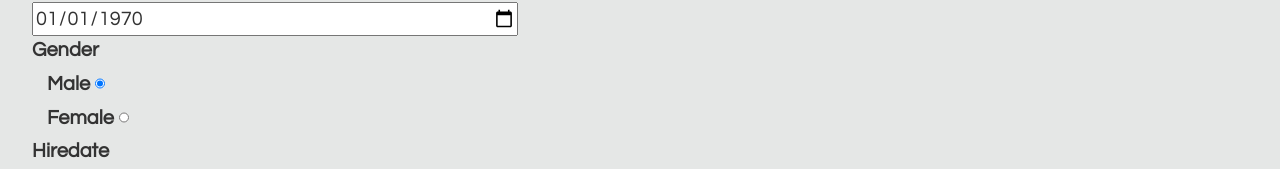
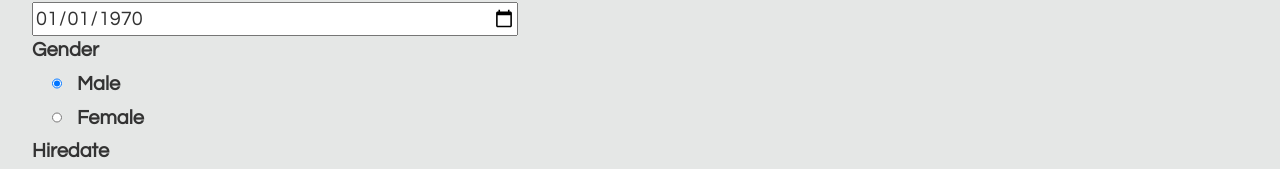
Before and after one commit to Povlsen/Clientside_H2, a React (Create React App) app in the folder h2-app/: page /employees/0 in a window 1280 px wide. Shown: the part 243-412 px from the top of the page. Built offline with nearby package versions, Linux system fonts and the light colour scheme.

Commit message:
Modefy form style

```diff
--- a/h2-app/src/Pages/Adjust Employee/index.js
+++ b/h2-app/src/Pages/Adjust Employee/index.js
@@ -334,12 +334,12 @@ renderSalariesChart() {
               <fieldset className="form-group">
                 <label className="col-form-label gender">Gender</label>
                   <div className="gender-holder">
+                    <input className="form-check-input gender" type="radio" name="gender" id="maleGender" value="M" onChange={this.onChange} onBlur={this.onBlur} checked={this.state.employee.gender === 'M'} />
                     <label className="gender-type-label">Male</label>
-                    <input className="form-check-input gender" type="radio" name="gender" id="maleGender" value="M" onChange={this.onChange} onBlur={this.onBlur} checked={this.state.employee.gender === 'M'} />
                   </div>
                   <div className="gender-holder">
+                    <input className="form-check-input gender" type="radio" name="gender" id="femaleGender" value="F" onChange={this.onChange} onBlur={this.onBlur} checked={this.state.employee.gender === 'F'} />
                     <label className="gender-type-label">Female</label>
-                    <input className="form-check-input gender" type="radio" name="gender" id="femaleGender" value="F" onChange={this.onChange} onBlur={this.onBlur} checked={this.state.employee.gender === 'F'} />
                   </div>
               </fieldset>
               <label htmlFor="hiredate" className="col-form-label">Hiredate</label>
--- a/h2-app/src/Pages/Adjust Employee/index.scss
+++ b/h2-app/src/Pages/Adjust Employee/index.scss
@@ -87,6 +87,9 @@
 
         .gender {
             width: 100%;
+        }
+        .gender-holder {
+            margin-left: 20px;
         }
         .gender-type-label {
             margin-left: 15px;
```
